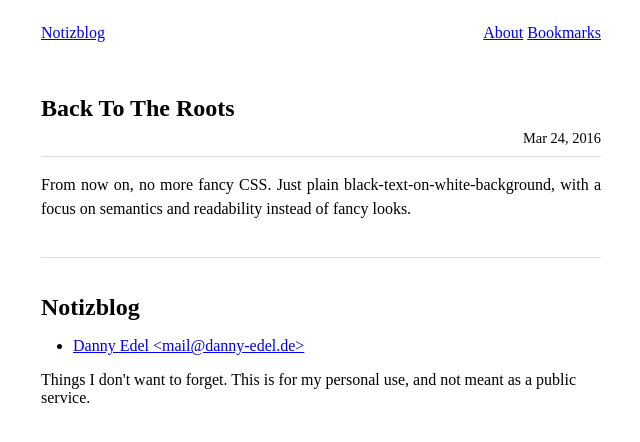
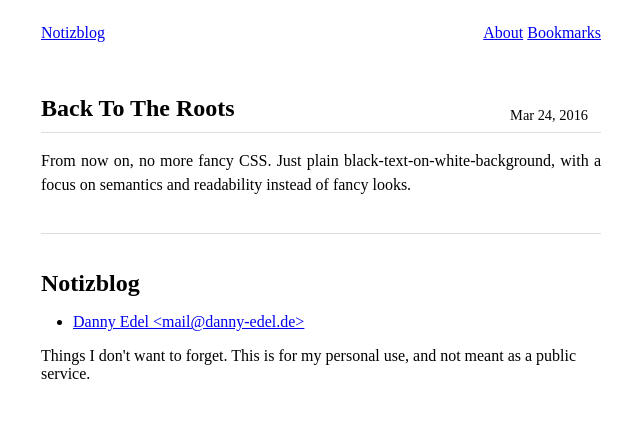
Before and after one commit to dannyedel/blog, a Jekyll site: the page built from _posts/2016-03-24-back-to-the-roots.md, in a window 1280 px wide. Shown: the top 442 px of the page, without its empty margins (319-959 px from the left). Built offline with Jekyll 4.4.1, drawn with Linux system fonts in a browser that asks for light colours.

Commit message:
format date better

```diff
--- a/css/main.scss
+++ b/css/main.scss
@@ -64,10 +64,19 @@ article {
 				padding-top: 1em;
 				margin-top: 1em;
 			}
+			display: inline;
 		}
 		div.post-meta {
+			float: right;
+			vertical-align: text-bottom;
 			text-align: right;
+			padding: 0.9em;
 			font-size: 0.9em;
+			&:after {
+				display: block;
+				clear: both;
+				content: '';
+			}
 		}
 		padding-bottom: 0.4em;
 		border-bottom: 1px solid #ddd;
```
